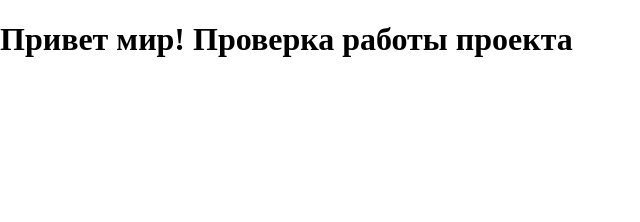
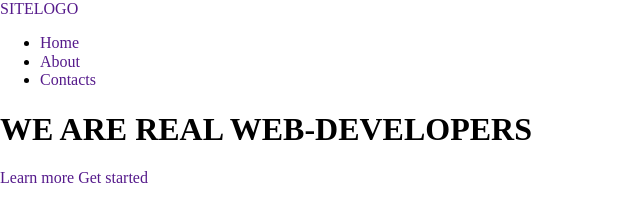
Before and after one commit to Irina-82/20210420_____grid-template, a website: page index.html in a window 1280 px wide. Shown: the whole page, without its empty margins (0-640 px from the left). Drawn offline with Linux system fonts and the light colour scheme.

Commit message:
создали разметку блока header

```diff
--- a/index.html
+++ b/index.html
@@ -20,9 +20,51 @@
 
 <body>
 
-  <h1>Привет мир! Проверка работы проекта</h1>
+  <header class="header">
 
-  <header>
+    <div class="header-overlay"></div>
+
+    <div class="header-menu">
+      <div class="header-menu__container">
+
+        <div class="header-logo">
+          <a class="header-logo__link" href="">
+            <span class="header-logo__accent">SITE</span>LOGO
+          </a>
+        </div>
+
+        <nav class="header-navbar">
+          <div class="header-navbar__btn">
+            <span class="header-navbar__btn-row"></span>
+            <span class="header-navbar__btn-row"></span>
+            <span class="header-navbar__btn-row"></span>
+          </div>
+
+          <ul class="header-navbar__list">
+            <li class="header-navbar__item">
+              <a class="header-navbar__link" href="">Home</a>
+            </li>
+            <li class="header-navbar__item">
+              <a class="header-navbar__link" href="">About</a>
+            </li>
+            <li class="header-navbar__item">
+              <a class="header-navbar__link" href="">Contacts</a>
+            </li>
+          </ul>
+        </nav>
+
+      </div>
+    </div>
+
+    <div class="header-content">
+      <div class="header-content__container">
+        <h1 class="header-content__title">WE ARE REAL WEB-DEVELOPERS</h1>
+        <div class="header-content__actions">
+          <a class="btn" href="">Learn more</a>
+          <a class="btn" href="">Get started</a>
+        </div>
+      </div>
+    </div>
 
   </header>
 
```
